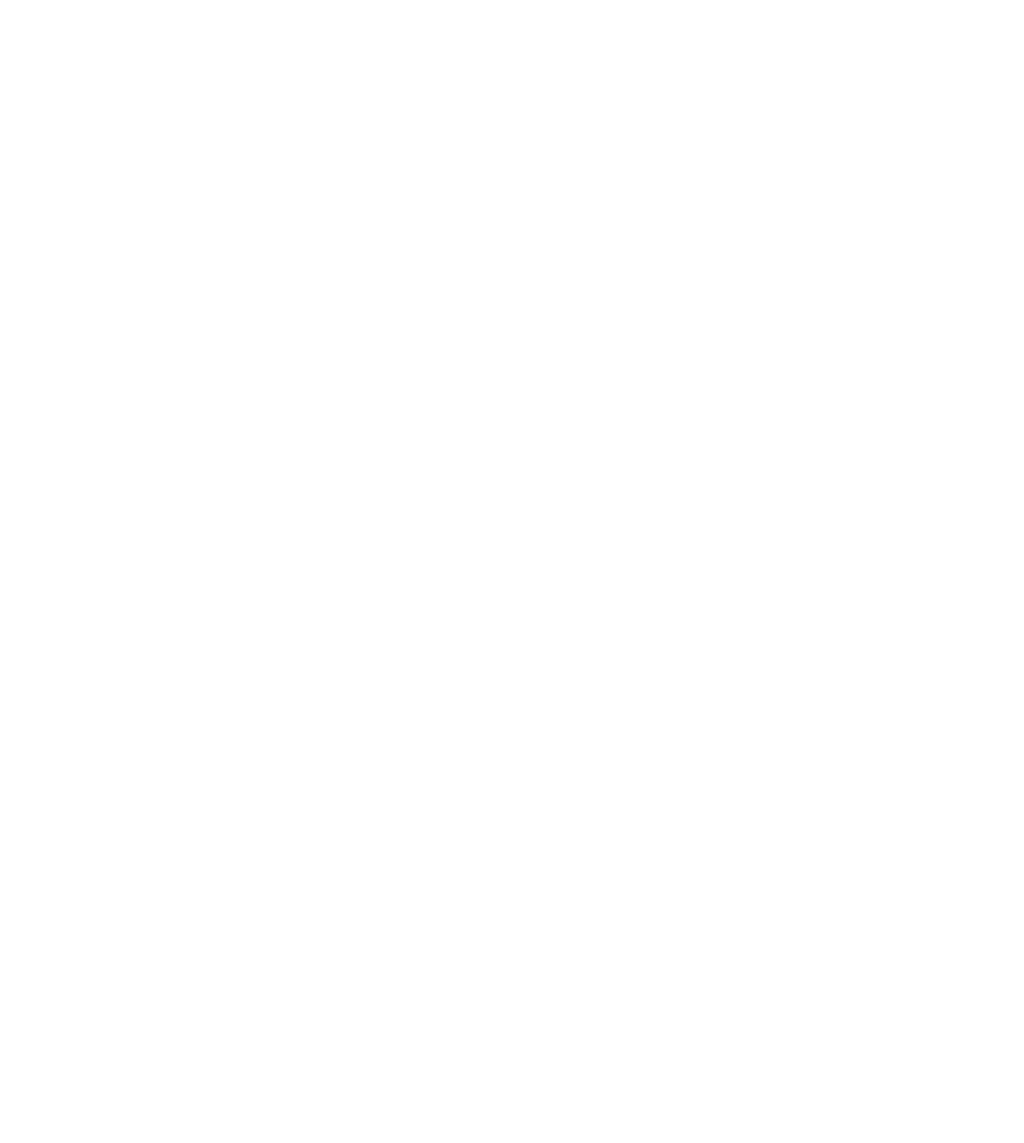
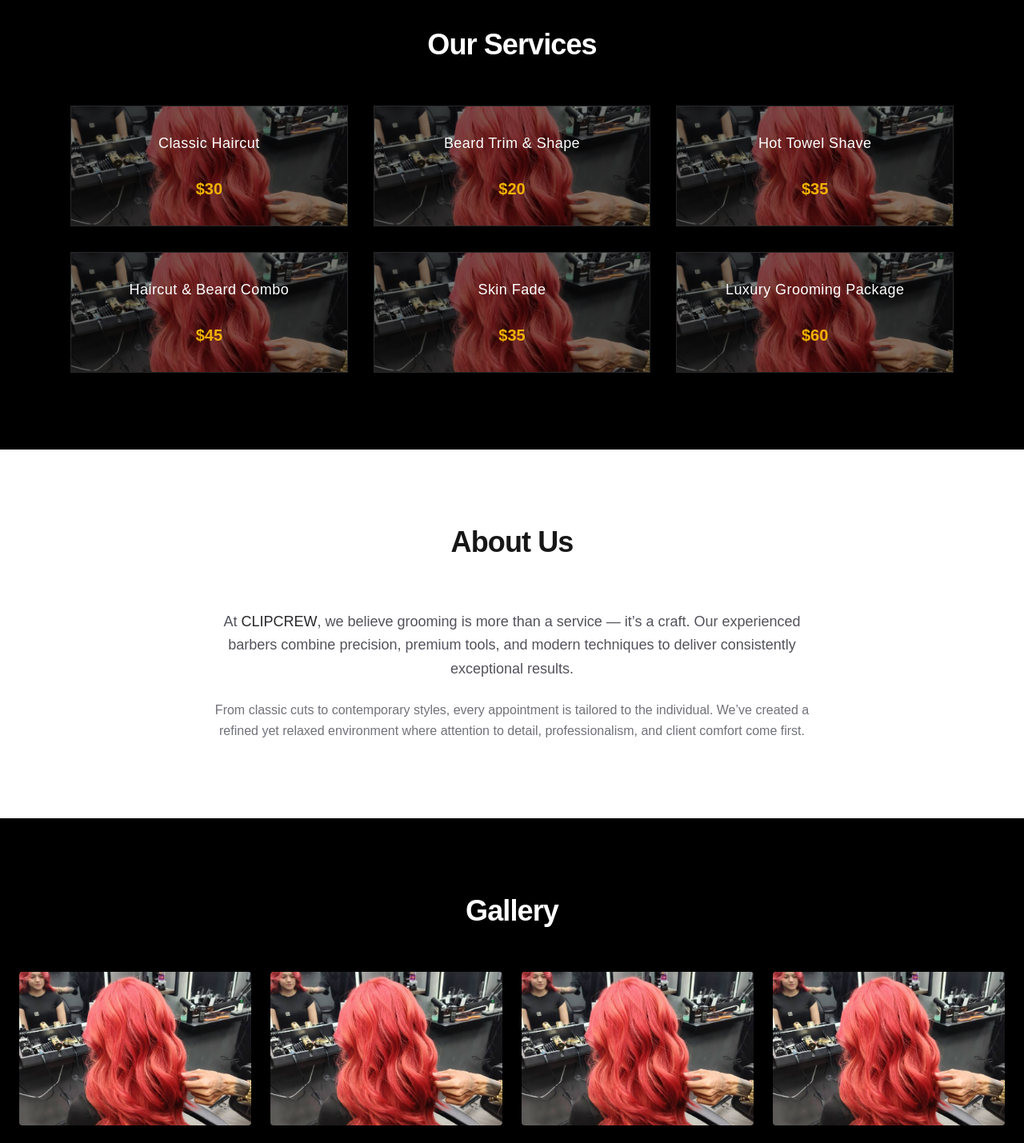
Before and after one commit to rodjean015/clipcrew, a Next.js app: page / in a window 1280 px wide. Shown: the part 860-2289 px from the top of the page at 80% size. Before the commit the page ends 800 px from the top, so only its background shows below. Built offline with nearby package versions, Linux system fonts and the light colour scheme.

Commit message:
fix all sections

```diff
--- a/app/components/About.tsx
+++ b/app/components/About.tsx
@@ -1,11 +1,24 @@
 export default function About() {
     return (
-        <section className="py-20">
+        <section className="py-24 bg-white">
             <div className="max-w-5xl mx-auto px-6 text-center">
-                <h3 className="text-3xl font-bold mb-6 text-gold">About Us</h3>
-                <p className="text-gray-300">
-                    Elite Cuts Barbershop delivers top-tier grooming services with
-                    experienced barbers, premium tools, and a relaxed atmosphere.
+                <h3 className="text-4xl font-semibold tracking-tight mb-8 text-gold">
+                    About Us
+                </h3>
+
+                <div className="w-12 h-px bg-gold mx-auto mb-8 opacity-70" />
+
+                <p className="text-zinc-600 text-lg leading-relaxed max-w-3xl mx-auto">
+                    At <span className="text-zinc-800 font-medium">CLIPCREW</span>, we believe
+                    grooming is more than a service — it’s a craft. Our experienced barbers
+                    combine precision, premium tools, and modern techniques to deliver
+                    consistently exceptional results.
+                </p>
+
+                <p className="text-zinc-500 text-base leading-relaxed max-w-3xl mx-auto mt-6">
+                    From classic cuts to contemporary styles, every appointment is tailored
+                    to the individual. We’ve created a refined yet relaxed environment where
+                    attention to detail, professionalism, and client comfort come first.
                 </p>
             </div>
         </section>
--- a/app/components/Footer.tsx
+++ b/app/components/Footer.tsx
@@ -1,7 +1,7 @@
 export default function Footer() {
     return (
         <footer className="py-6 bg-black text-center text-sm text-gray-500">
-            © {new Date().getFullYear()} Elite Cuts Barbershop. All rights reserved.
+            © {new Date().getFullYear()} ClipCrew. All rights reserved.
         </footer>
     );
 }
--- a/app/components/Gallery.tsx
+++ b/app/components/Gallery.tsx
@@ -1,15 +1,66 @@
+"use client";
+import { useState } from "react";
+
+const images = [
+    "/pink.jpg",
+    "/pink.jpg",
+    "/pink.jpg",
+    "/pink.jpg",
+    "/pink.jpg",
+    "/pink.jpg",
+    "/pink.jpg",
+    "/pink.jpg",
+];
+
 export default function Gallery() {
+    const [selectedImage, setSelectedImage] = useState<string | null>(null);
+
     return (
-        <section className="py-20 bg-zinc-900">
-            <div className="max-w-6xl mx-auto px-6">
-                <h3 className="text-3xl font-bold text-center mb-10 text-gold">
+        <section className="py-24 bg-black">
+            <div className="max-w-7xl mx-auto px-6">
+                <h3 className="text-4xl font-semibold tracking-tight text-center mb-14 text-white">
                     Gallery
                 </h3>
-                <div className="grid grid-cols-2 md:grid-cols-4 gap-4">
-                    {[1, 2, 3, 4].map((i) => (
-                        <div key={i} className="h-40 bg-gray-700 rounded-lg" />
+
+                <div className="grid grid-cols-2 md:grid-cols-4 gap-6">
+                    {images.map((src, i) => (
+                        <div
+                            key={i}
+                            className="group relative overflow-hidden bg-zinc-800 rounded cursor-pointer"
+                            onClick={() => setSelectedImage(src)}
+                        >
+                            <img
+                                src={src}
+                                alt="Barbershop work"
+                                className="h-48 w-full object-cover transition-transform duration-500 group-hover:scale-110"
+                            />
+
+                            <div className="absolute inset-0 bg-black/10 opacity-0 group-hover:opacity-100 transition-opacity duration-300" />
+                        </div>
                     ))}
                 </div>
+
+                {selectedImage && (
+                    <div
+                        className="fixed inset-0 z-50 flex items-center justify-center bg-black/70"
+                        onClick={() => setSelectedImage(null)}
+                    >
+                        <div className="relative max-w-3xl w-full p-6">
+                            <button
+                                className="absolute top-3 right-3 text-white text-2xl"
+                                onClick={() => setSelectedImage(null)}
+                            >
+                                &times;
+                            </button>
+
+                            <img
+                                src={selectedImage}
+                                alt="Selected"
+                                className="w-full h-auto rounded-2xl shadow-lg"
+                            />
+                        </div>
+                    </div>
+                )}
             </div>
         </section>
     );
--- a/app/components/Hero.tsx
+++ b/app/components/Hero.tsx
@@ -30,9 +30,18 @@
                     </p>
 
                     <div className="flex flex-col sm:flex-row gap-4 justify-center">
-                        <button className="bg-yellow-400 text-black px-8 py-4 font-semibold hover:bg-yellow-300 transition">
-                            Book Appointment
+                        <button
+                            className="bg-yellow-400 text-black px-8 py-4 font-semibold hover:bg-yellow-300 transition"
+                        >
+                            <a
+                                href="https://www.facebook.com/profile.php?id=61574600193763"
+                                target="_blank"
+                                rel="noopener noreferrer"
+                            >
+                                Book Appointment
+                            </a>
                         </button>
+
 
                         <button className="border border-white text-white px-8 py-4 font-semibold hover:bg-white hover:text-black transition">
                             View Services
--- a/app/components/Services.tsx
+++ b/app/components/Services.tsx
@@ -1,21 +1,72 @@
 const services = [
-    { name: "Haircut", price: "$30" },
-    { name: "Beard Trim", price: "$20" },
-    { name: "Hot Towel Shave", price: "$35" },
+    {
+        name: "Classic Haircut",
+        price: "$30",
+        image: "/pink.jpg",
+    },
+    {
+        name: "Beard Trim & Shape",
+        price: "$20",
+        image: "/pink.jpg",
+    },
+    {
+        name: "Hot Towel Shave",
+        price: "$35",
+        image: "/pink.jpg",
+    },
+    {
+        name: "Haircut & Beard Combo",
+        price: "$45",
+        image: "/pink.jpg",
+    },
+    {
+        name: "Skin Fade",
+        price: "$35",
+        image: "/pink.jpg",
+    },
+    {
+        name: "Luxury Grooming Package",
+        price: "$60",
+        image: "/pink.jpg",
+    },
 ];
 
 export default function Services() {
     return (
-        <section className="py-20 bg-zinc-900">
+        <section className="py-24 bg-black">
             <div className="max-w-6xl mx-auto px-6">
-                <h3 className="text-3xl font-bold text-center mb-10 text-gold">
+                <h3 className="text-4xl font-semibold tracking-tight text-center mb-14 text-white">
                     Our Services
                 </h3>
-                <div className="grid md:grid-cols-3 gap-8">
+
+                <div className="grid gap-8 md:grid-cols-3">
                     {services.map((s) => (
-                        <div key={s.name} className="bg-black p-6 rounded-xl text-center">
-                            <h4 className="text-xl font-semibold mb-2">{s.name}</h4>
-                            <p className="text-gold">{s.price}</p>
+                        <div
+                            key={s.name}
+                            className="group relative overflow-hidden border border-zinc-800 transition-all duration-300 hover:-translate-y-1 hover:border-gold"
+                        >
+                            {/* Background image */}
+                            <img
+                                src={s.image}
+                                alt={s.name}
+                                className="absolute inset-0 h-full w-full object-cover transition-transform duration-500 group-hover:scale-110"
+                            />
+
+                            {/* Dark overlay */}
+                            <div className="absolute inset-0 bg-black/50 group-hover:bg-black/20 transition-colors duration-300" />
+
+                            {/* Content */}
+                            <div className="relative z-10 p-8 text-center">
+                                <h4 className="text-lg font-medium tracking-wide mb-3 text-white">
+                                    {s.name}
+                                </h4>
+
+                                <div className="w-10 h-px bg-gold mx-auto mb-4 opacity-70" />
+
+                                <p className="text-yellow-500 text-xl font-semibold">
+                                    {s.price}
+                                </p>
+                            </div>
                         </div>
                     ))}
                 </div>
--- a/app/page.tsx
+++ b/app/page.tsx
@@ -11,11 +11,11 @@
     <>
       <Navbar />
       <Hero />
-      {/* <Services />
+      <Services />
       <About />
       <Gallery />
       <Contact />
-      <Footer /> */}
+      <Footer />
     </>
   );
 }
```
Also changed, not shown: app/components/Contact.tsx (+60 -6 lines), public/pink.jpg (added).
